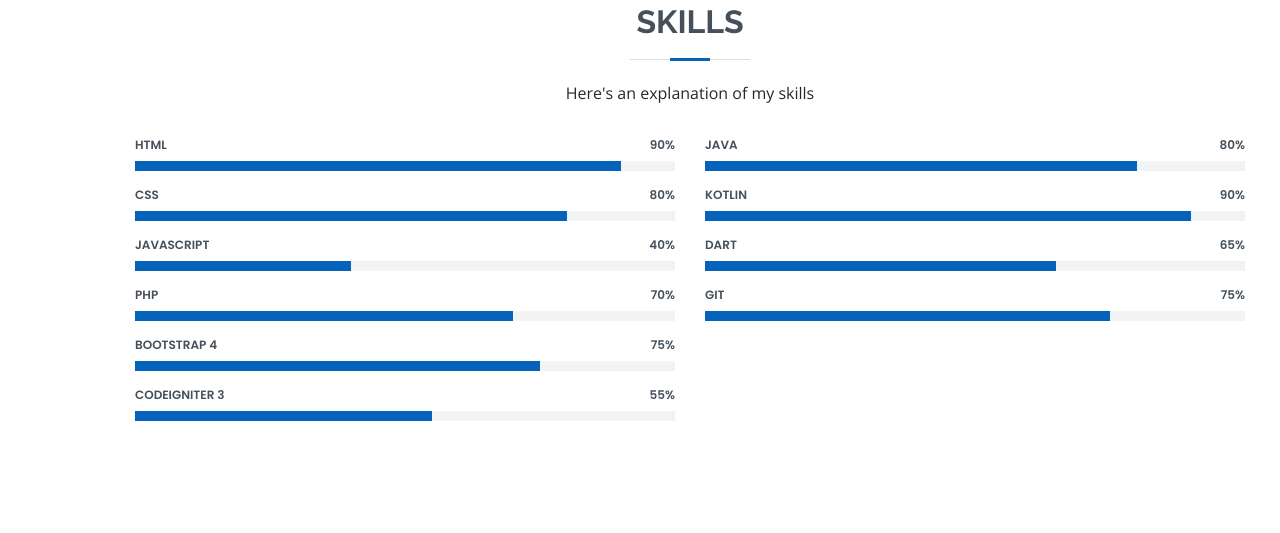
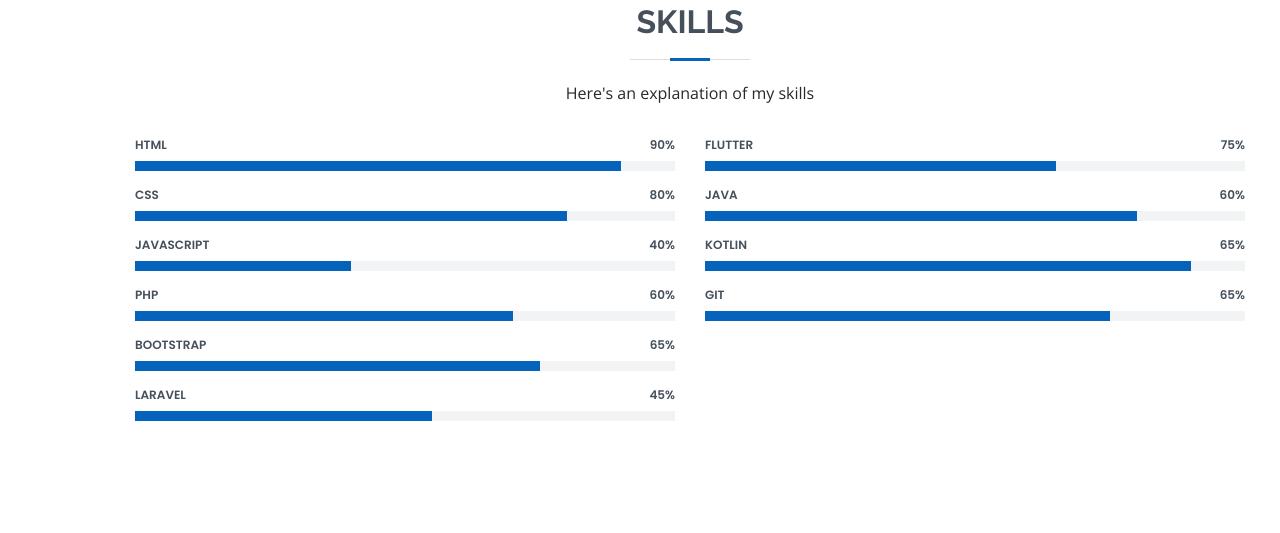
Before and after one commit to Rinal-29/Rinal-29.github.io, a plain HTML site: page index.html in a window 1280 px wide. Shown: the part 1420-1953 px from the top of the page. Drawn offline with nearby package versions, Linux system fonts and the light colour scheme.

Commit message:
update skills percentace

```diff
--- a/index.html
+++ b/index.html
@@ -150,7 +150,7 @@
             </div>
 
             <div class="progress">
-              <span class="skill">PHP <i class="val">70%</i></span>
+              <span class="skill">PHP <i class="val">60%</i></span>
               <div class="progress-bar-wrap">
                 <div class="progress-bar" role="progressbar" aria-valuenow="70" aria-valuemin="0" aria-valuemax="100">
                 </div>
@@ -158,7 +158,7 @@
             </div>
 
             <div class="progress">
-              <span class="skill">BOOTSTRAP 4 <i class="val">75%</i></span>
+              <span class="skill">BOOTSTRAP <i class="val">65%</i></span>
               <div class="progress-bar-wrap">
                 <div class="progress-bar" role="progressbar" aria-valuenow="75" aria-valuemin="0" aria-valuemax="100">
                 </div>
@@ -166,7 +166,7 @@
             </div>
 
             <div class="progress">
-              <span class="skill">CODEIGNITER 3 <i class="val">55%</i></span>
+              <span class="skill">Laravel <i class="val">45%</i></span>
               <div class="progress-bar-wrap">
                 <div class="progress-bar" role="progressbar" aria-valuenow="55" aria-valuemin="0" aria-valuemax="100">
                 </div>
@@ -178,7 +178,15 @@
           <div class="col-lg-6">
 
             <div class="progress">
-              <span class="skill">JAVA <i class="val">80%</i></span>
+              <span class="skill">Flutter <i class="val">75%</i></span>
+              <div class="progress-bar-wrap">
+                <div class="progress-bar" role="progressbar" aria-valuenow="65" aria-valuemin="0" aria-valuemax="100">
+                </div>
+              </div>
+            </div>
+
+            <div class="progress">
+              <span class="skill">JAVA <i class="val">60%</i></span>
               <div class="progress-bar-wrap">
                 <div class="progress-bar" role="progressbar" aria-valuenow="80" aria-valuemin="0" aria-valuemax="100">
                 </div>
@@ -186,7 +194,7 @@
             </div>
 
             <div class="progress">
-              <span class="skill">KOTLIN <i class="val">90%</i></span>
+              <span class="skill">KOTLIN <i class="val">65%</i></span>
               <div class="progress-bar-wrap">
                 <div class="progress-bar" role="progressbar" aria-valuenow="90" aria-valuemin="0" aria-valuemax="100">
                 </div>
@@ -194,15 +202,7 @@
             </div>
 
             <div class="progress">
-              <span class="skill">DART <i class="val">65%</i></span>
-              <div class="progress-bar-wrap">
-                <div class="progress-bar" role="progressbar" aria-valuenow="65" aria-valuemin="0" aria-valuemax="100">
-                </div>
-              </div>
-            </div>
-
-            <div class="progress">
-              <span class="skill">GIT <i class="val">75%</i></span>
+              <span class="skill">GIT <i class="val">65%</i></span>
               <div class="progress-bar-wrap">
                 <div class="progress-bar" role="progressbar" aria-valuenow="75" aria-valuemin="0" aria-valuemax="100">
                 </div>
```
